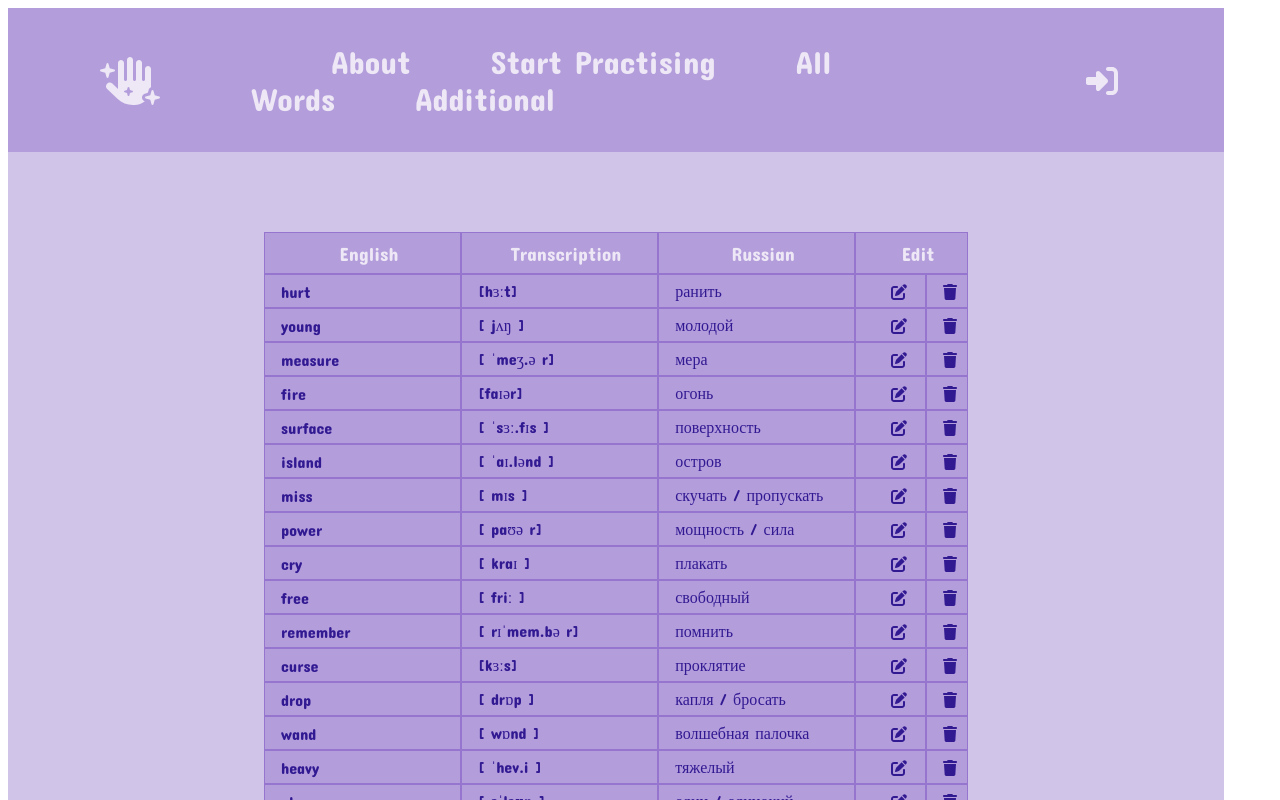
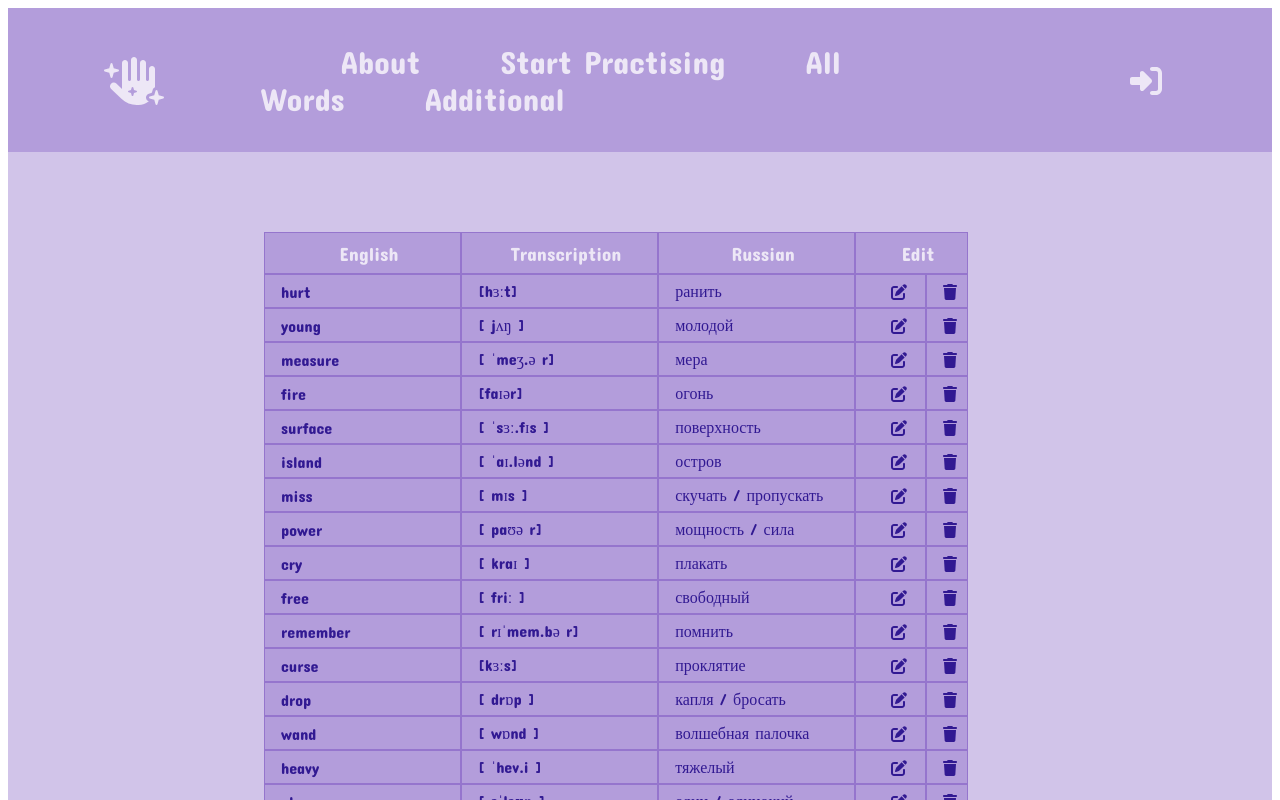
Before and after one commit to nastyaclifford/StudyCards, a React (Create React App) app: page /allwords in a window 1280 px wide. Shown: the top 800 px of the page. Built offline with nearby package versions, Linux system fonts and the light colour scheme.

Commit message:
added router and fixed map function

```diff
--- a/package.json
+++ b/package.json
@@ -8,6 +8,7 @@
     "@testing-library/user-event": "^13.5.0",
     "react": "^18.2.0",
     "react-dom": "^18.2.0",
+    "react-router-dom": "^6.15.0",
     "react-scripts": "5.0.1",
     "sass": "^1.64.0",
     "web-vitals": "^2.1.4"
--- a/src/components/Header/Header.jsx
+++ /dev/null
@@ -1,24 +0,0 @@
-import style from "./header.module.scss"
-import { FontAwesomeIcon } from '@fortawesome/react-fontawesome';
-import { faRightToBracket, faHandSparkles } from '@fortawesome/free-solid-svg-icons'; //импортируем нужные нам иконки
-
-
-export default function Header() { //создаем компонент Header
-    return(
-        <div className={style.header}>
-            < div className= {style.logo}>
-                <FontAwesomeIcon icon={faHandSparkles} />
-            </div>
-            <nav className={style.nav}>
-                <a className={style.item} href=" ">About</a>
-                <a className={style.item} href=" ">Start Practising</a>
-                <a className={style.item} href=" ">All Words</a>
-                <a className={style.item} href=" ">Additional</a>
-            </nav>
-<div className={style.login}>
-    <div className={style.button}><FontAwesomeIcon icon={faRightToBracket} /> </div>
-
-</div>
-        </div>
-    )
-}
--- a/src/components/Header/header.module.scss
+++ /dev/null
@@ -1,26 +0,0 @@
-@import "../../styles/fonts.scss";
-@import "../../styles/vars.scss";
-
-.header{
-    display: grid;
-    grid-template-columns: 20% 60% 20%;
-    height: 18vh;
-    align-items: center;
-    background-color: $color-sunspurple;
-    justify-items: center;
-}
-
-.logo{
-    @include headline;
-    font-size: 3rem;
-}
-
-.item{
-    text-decoration: none;
-    margin-left: 10vh;
-    @include headline;
-}
-
-.button{
-    @include headline;
-}
--- a/src/components/Home/Home.jsx
+++ b/src/components/Home/Home.jsx
@@ -1,16 +1,45 @@
-import Header from "../Header/Header"
 import Table from "../Table/Table"
 import Slider from "../Slider/Slider"
-import style from "./home.module.scss" //импортируем компоненты и стили
+import style from "./home.module.scss"
+import { FontAwesomeIcon } from '@fortawesome/react-fontawesome';
+import { faRightToBracket, faHandSparkles } from '@fortawesome/free-solid-svg-icons'; //импортируем нужные нам иконки
+import {
+    BrowserRouter, Link, Route, Routes
+} from 'react-router-dom';//импортируем компоненты и стили
+
 
 function Home(){ //создаем компонент Home и подключаем к нему компоненты Header,Table,Slider
 
     return (
-        <div className={style.container}>
-        <Header />
-        <Table/>
-        <Slider/>
+<BrowserRouter>
+<div className={style.container}>
+<div className={style.header}>
+            < div className= {style.logo}>
+                <FontAwesomeIcon icon={faHandSparkles} />
+            </div>
+            <nav className={style.nav}>
+                <Link className={style.item} href=" " to="about">About</Link>
+                <Link className={style.item} href=" " to="startpractising">Start Practising</Link>
+                <Link className={style.item} href=" " to="allwords">All Words</Link>
+                <Link className={style.item} href=" " to="additional">Additional</Link>
+            </nav>
+<div className={style.login}>
+    <div className={style.button}><FontAwesomeIcon icon={faRightToBracket} /> </div>
+
+
+        </div></div>
+
+        <Routes>
+        <Route exact path="/" element={<Home/>}/>
+<Route path="startpractising" element={<Slider/>}/>
+<Route path="allwords" element={<Table/>}/>
+
+
+
+   </Routes>
+
         </div>
+        </BrowserRouter>
 
     )
 }
--- a/src/components/Home/home.module.scss
+++ b/src/components/Home/home.module.scss
@@ -1,6 +1,32 @@
+@import "../../styles/fonts.scss";
 @import "../../styles/vars.scss";
 
 .container{
     background-color: $color-thistle;
-    width: max-content;
+
 }
+
+
+.header{
+    display: grid;
+    grid-template-columns: 20% 60% 20%;
+    height: 18vh;
+    align-items: center;
+    background-color: $color-sunspurple;
+    justify-items: center;
+}
+
+.logo{
+    @include headline;
+    font-size: 3rem;
+}
+
+.item{
+    text-decoration: none;
+    margin-left: 10vh;
+    @include headline;
+}
+
+.button{
+    @include headline;
+}
--- a/src/components/Slider/Slider.jsx
+++ b/src/components/Slider/Slider.jsx
@@ -42,7 +42,8 @@ if (!words){ // если массив не был передан, то высв
         transcription = {object.transcription}
         russian = {object.russian}
         index = {object.index}
-        key = {object.index}/>
+        key = {object.index}
+        />
     <button className={style.button_next} onClick={handleClickNext}><FontAwesomeIcon icon={faCircleRight} /></button>
        </div>
 
--- a/src/components/Table/Table.jsx
+++ b/src/components/Table/Table.jsx
@@ -17,10 +17,8 @@ function Table(){ //создаем компонент Table
         </div>
         {words.map ((item, index)=> (
         <TableItem
-        english = {item.english}
-        transcription = {item.transcription}
-        russian = {item.russian}
-        key = {index}/>))}</div>
+        key = {index}
+        {...item}/>))}</div>
         </div>
 
     )
```
Also changed, not shown: src/components/App.jsx (+3 -5 lines), 1 other file (tests, documents, lock files or other folders).
